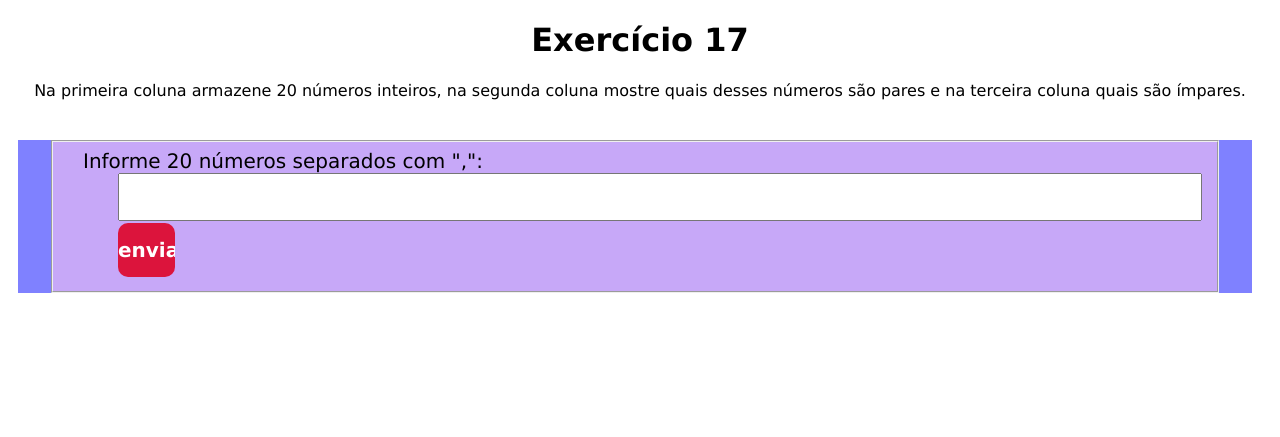
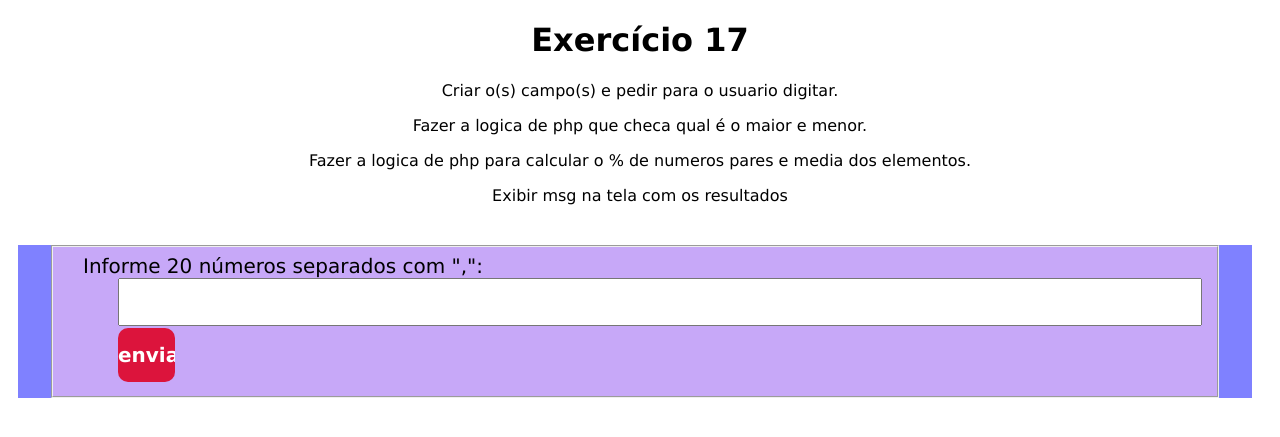
Before and after one commit to LilianePaixao/novos-titas, a PHP site: page /exercicio17/index.php in a window 1280 px wide. Shown: the top 437 px of the page. Run offline with PHP 8.4, Linux system fonts and the light colour scheme.

Commit message:
Refatoraçao do codigo.

```diff
--- a/exercicio17/index.php
+++ b/exercicio17/index.php
@@ -9,7 +9,10 @@
 </head>
 <body>
     <h1>Exercício 17</h1>
-    <p> Na primeira coluna armazene 20 números inteiros, na segunda coluna mostre quais desses números são pares e na terceira coluna quais são ímpares.</p>
+    <p> Criar o(s) campo(s) e pedir para o usuario digitar.</p>
+    <p> Fazer a logica de php que checa qual é o maior e menor.</p>
+    <p> Fazer a logica de php para calcular o % de numeros pares e media dos elementos.</p>
+    <p>Exibir msg na tela com os resultados</p>
     <div>
         <form action = "/exercicio17/index.php" method="POST">
             <fieldset>
@@ -32,11 +35,11 @@
                      $numero % 2 ==0 ? $par[] = $numero : $impar[] = $numero;
                 }
                 //Maior número
-                echo "O maior número é ". max($array_numeros);
+                echo "O maior número informado é ". max($array_numeros).". ";
                 //media
-                echo "A média será". array_sum($array_numeros);
+                echo " A média será ". array_sum($array_numeros).". ";
                 // Porcentagem
-                echo "A porcentagem de números pares é ". $par * 5 . " %";
+                echo "A porcentagem de números pares é ". count($par)*5 . " %" .".";
                 }
                 else
                     echo "Os números informados devem ser positivos";
```
